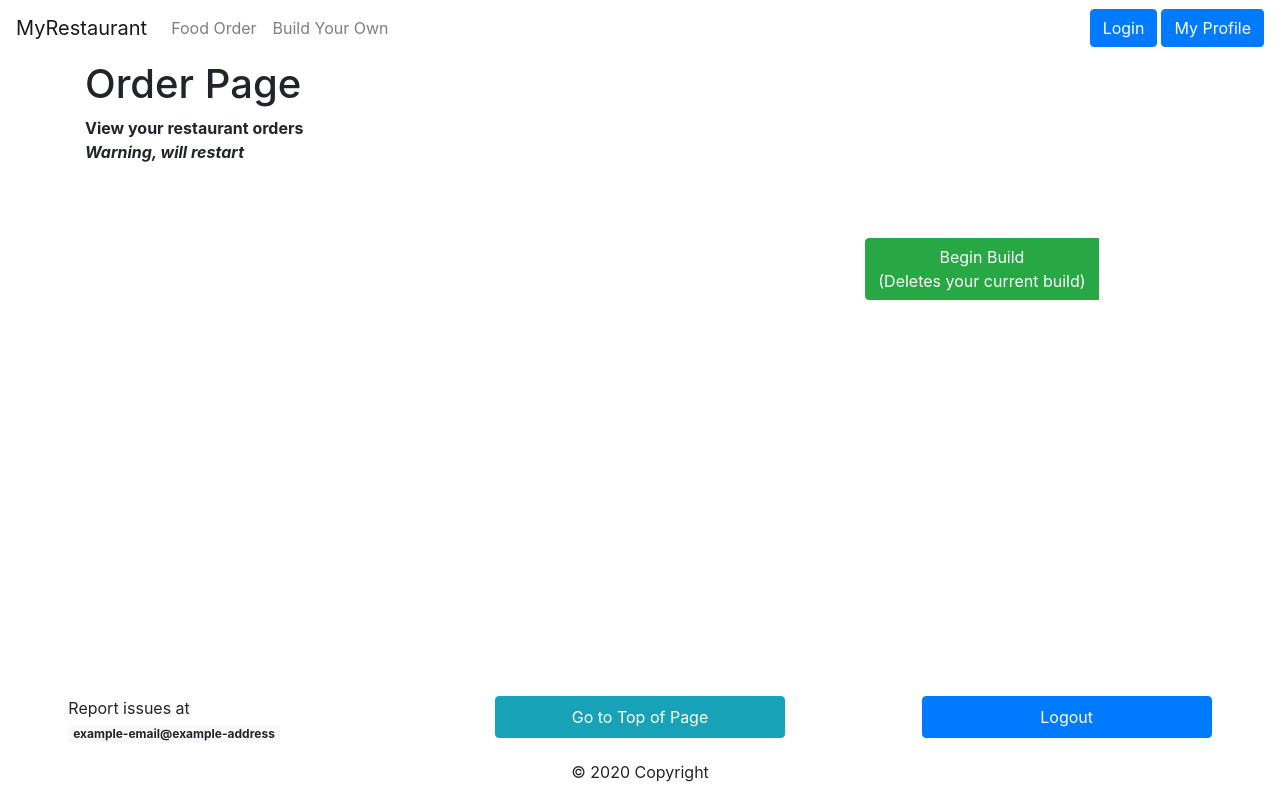
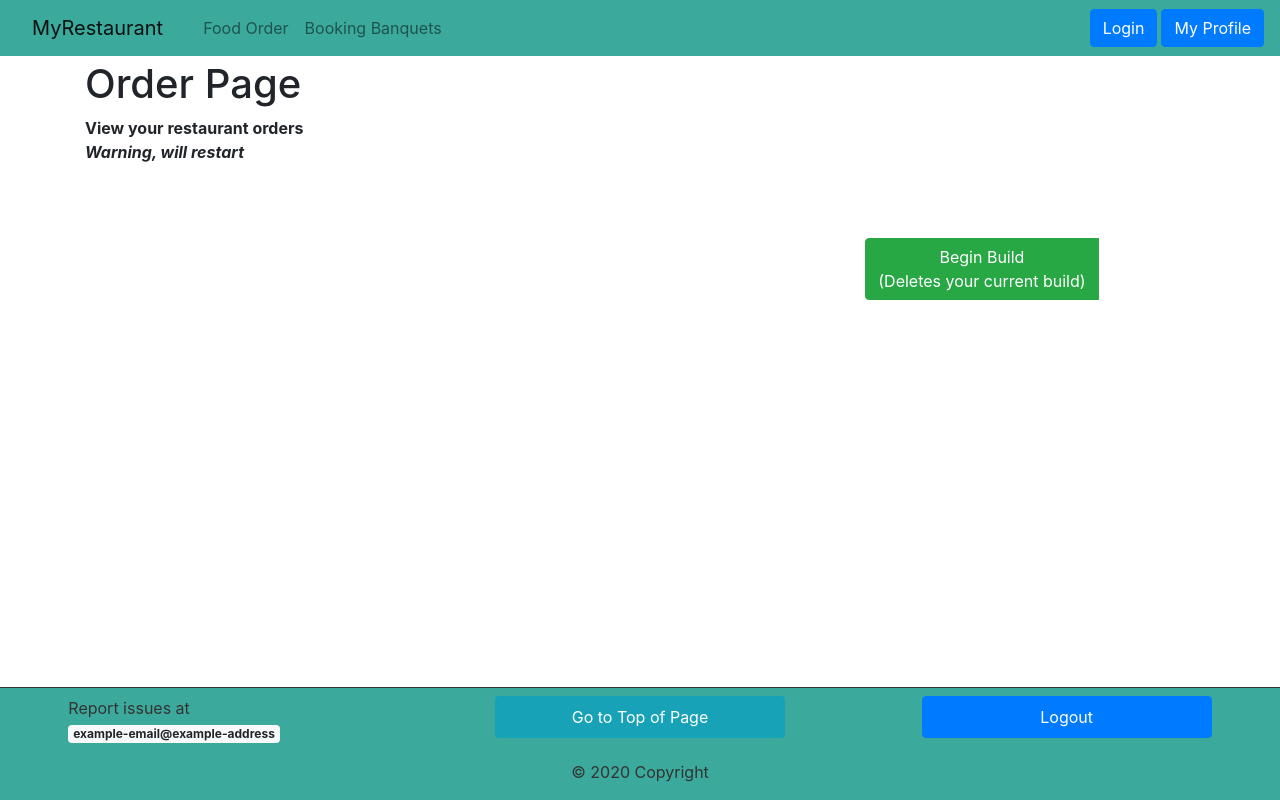
Before and after one commit to longvo-cv/Restaurant_manage, a website: page client/Order.html in a window 1280 px wide. Drawn offline with nearby package versions, Linux system fonts and the light colour scheme; files that its build step writes are made by us from their sources.

Commit message:
brwosing to styles

```diff
--- a/client/Order.html
+++ b/client/Order.html
@@ -1,6 +1,5 @@
 <!DOCTYPE html>
 <html>
-
 <head>
     <meta charset="UTF-8" />
     <title>Browse</title>
@@ -13,7 +12,7 @@
             padding: 60px 15px 0;
         }
     </style>
-    <link rel="stylesheet" href="css/browsing.css">
+    <link rel="stylesheet" href="css/styles.css">
     <script type="module" src="browsing.js"></script>
 </head>
 
@@ -30,7 +29,7 @@
                 <div class="navbar-nav">
                     <!-- NOTE: Changed hrefs for the buttons. Please change in your respective files -->
                     <a class="nav-item nav-link" href="Order.html">Food Order<span class="sr-only">(current)</span></a>
-                    <a class="nav-item nav-link" href="Social.html">Build Your Own</a>
+                    <a class="nav-item nav-link" href="Social.html">Booking Banquets</a>
                 </div>
             </div>
             <form class="form-inline">
```
